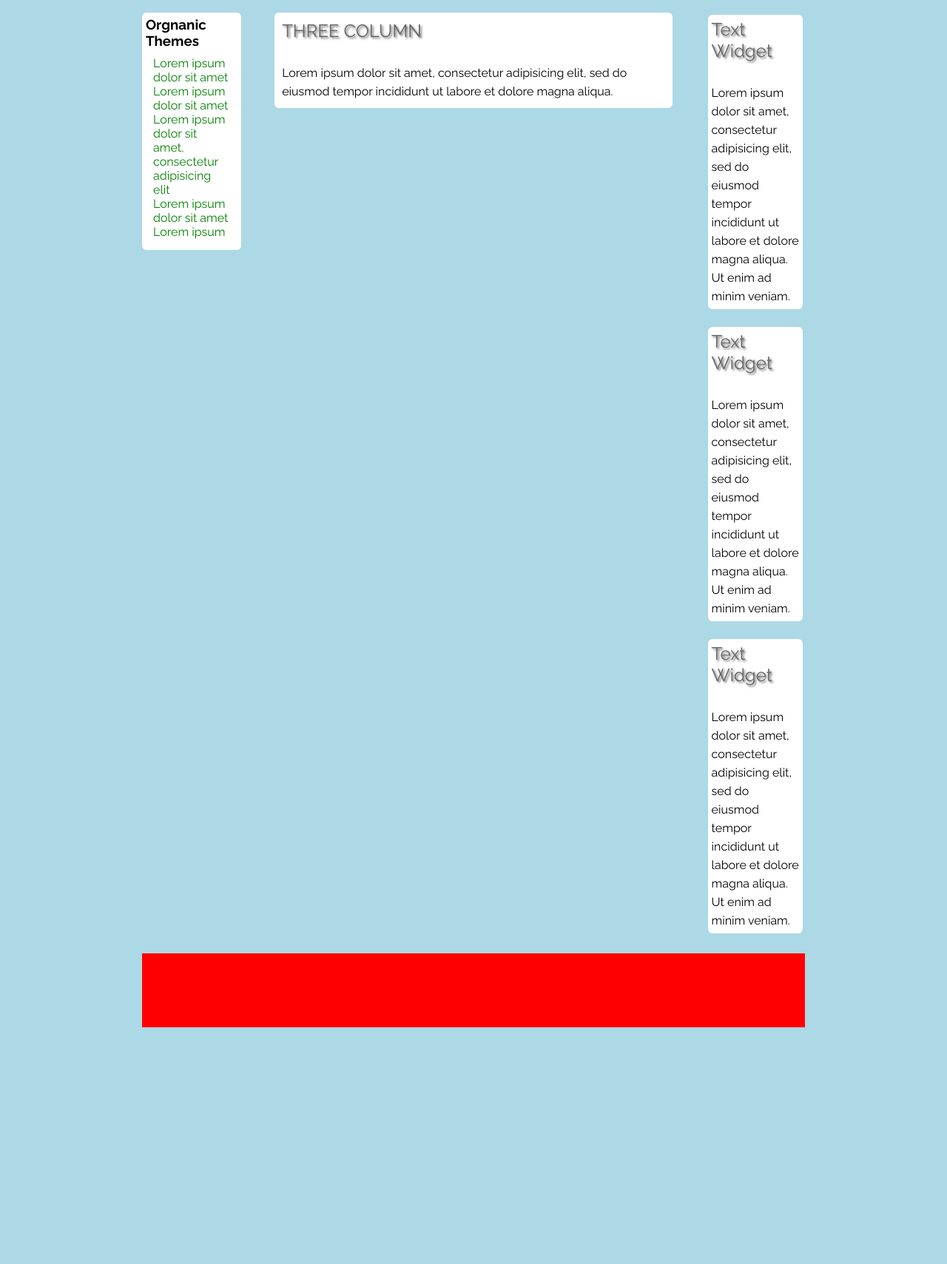
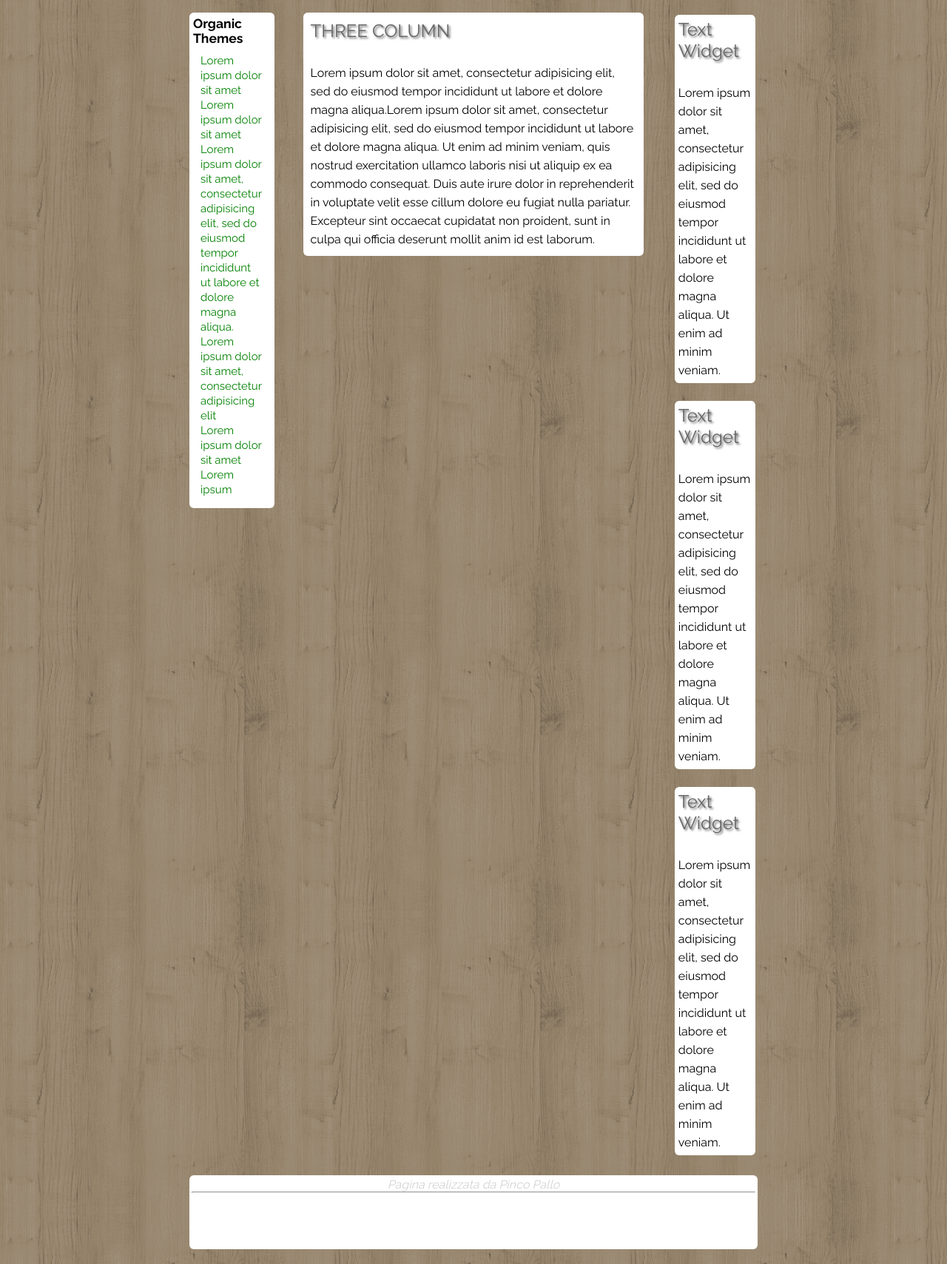
Before and after one commit to AndreaBottini/htmlcss-wp, a plain HTML site: page index.html in a window 1280 px wide. Shown: the part 364-2073 px from the top of the page at 74% size. Before the commit the page ends 1773 px from the top, so only its background shows below. Drawn offline with Linux system fonts and the light colour scheme.

Commit message:
Inserimento Footer

```diff
--- a/css/style.css
+++ b/css/style.css
@@ -3,6 +3,7 @@
   margin: 0;
   padding: 0;
 }
+
 
 .main::after {
   content: "";
@@ -12,8 +13,8 @@
 
 body {
   font-family: 'Raleway', sans-serif;
-  background-color: lightblue;
-  width: 70%;
+  background-image: url(../img/natural-pattern.png);
+  width: 60%;
   margin: 20px auto;
 }
 
@@ -72,37 +73,22 @@ body {
   font-size: 12px;
 }
 
-/*a {
-  text-decoration: none;
-  text-transform: uppercase;
-  color: #fff;
-  font-weight: bold;
-  font-size: 12px;
-}*/
-
 .header-sottotitolo nav ul li:hover {
   display: inline-block;
   background-color: #302A26;
 }
 
-.footer {
-  background-color: red;
-  height: 100px;
-}
-
-/*.float-left {
-  float: left;
-}*/
-
 .lista {
-  list-style: none;
   padding: 10px;
   color: white;
+  list-style: none;
 }
 
 .lista a {
+  color: green;
   text-decoration: none;
-  color: green;
+  list-style: none;
+  line-height: 20px;
 }
 
 .col-sinistra {
@@ -112,6 +98,7 @@ body {
   border-radius: 6px;
   padding: 5px;
   margin-bottom: 20px;
+  font-size: 15px;
 }
 
 .col-centro {
@@ -152,7 +139,6 @@ body {
 
 .col-destra p {
   line-height: 25px;
-
 }
 
 .widget {
@@ -161,3 +147,13 @@ body {
   border-radius: 6px;
   padding: 5px;
 }
+
+.footer-sup {
+  background-color: #fff;
+  border-radius: 6px;
+  height: 100px;
+  color: lightgrey;
+  padding: 3px;
+  text-align: center;
+  font-style: italic;
+  }
--- a/index.html
+++ b/index.html
@@ -31,22 +31,22 @@
       </header>
     <!--header e titolo fine-->
       <main class="main">
-        <div class="float-left">
           <div class="col-sinistra">
             <i class="fas fa-rss-square"></i>
-            <h3>Orgnanic Themes</h3>
+            <h3>Organic Themes</h3>
+            <nav>
               <ul class="lista">
                 <li><a href="#">Lorem ipsum dolor sit amet</a></li>
-              <li><a href="#">Lorem ipsum dolor sit amet</a></li>
+                <li><a href="#">Lorem ipsum dolor sit amet Lorem ipsum dolor sit amet, consectetur adipisicing elit, sed do eiusmod tempor incididunt ut labore et dolore magna aliqua.</a></li>
                 <li><a href="#">Lorem ipsum dolor sit amet, consectetur adipisicing elit</a></li>
                 <li><a href="#">Lorem ipsum dolor sit amet</a></li>
                 <li><a href="#">Lorem ipsum</a></li>
               </ul>
-          </div>
+            </nav>
           </div>
         <div class="col-centro">
           <h2 class="titolo">Three Column</h2>
-          <p>Lorem ipsum dolor sit amet, consectetur adipisicing elit, sed do eiusmod tempor incididunt ut labore et dolore magna aliqua. </p>
+          <p>Lorem ipsum dolor sit amet, consectetur adipisicing elit, sed do eiusmod tempor incididunt ut labore et dolore magna aliqua.Lorem ipsum dolor sit amet, consectetur adipisicing elit, sed do eiusmod tempor incididunt ut labore et dolore magna aliqua. Ut enim ad minim veniam, quis nostrud exercitation ullamco laboris nisi ut aliquip ex ea commodo consequat. Duis aute irure dolor in reprehenderit in voluptate velit esse cillum dolore eu fugiat nulla pariatur. Excepteur sint occaecat cupidatat non proident, sunt in culpa qui officia deserunt mollit anim id est laborum. </p>
         </div>
         <div class="col-destra">
           <div class="widget">
@@ -63,6 +63,15 @@
           </div>
         </div>
       </main>
-      <footer class="footer"></footer>
+      <footer>
+        <footer class="footer-sup">
+          Pagina realizzata da Pinco Pallo
+          <hr>
+        </footer>
+        <footer class="footer-inf">
+
+
+        </footer>
+      </footer>
     </body>
 </html>
```
Lines whose indentation alone changed are shown as unchanged.
